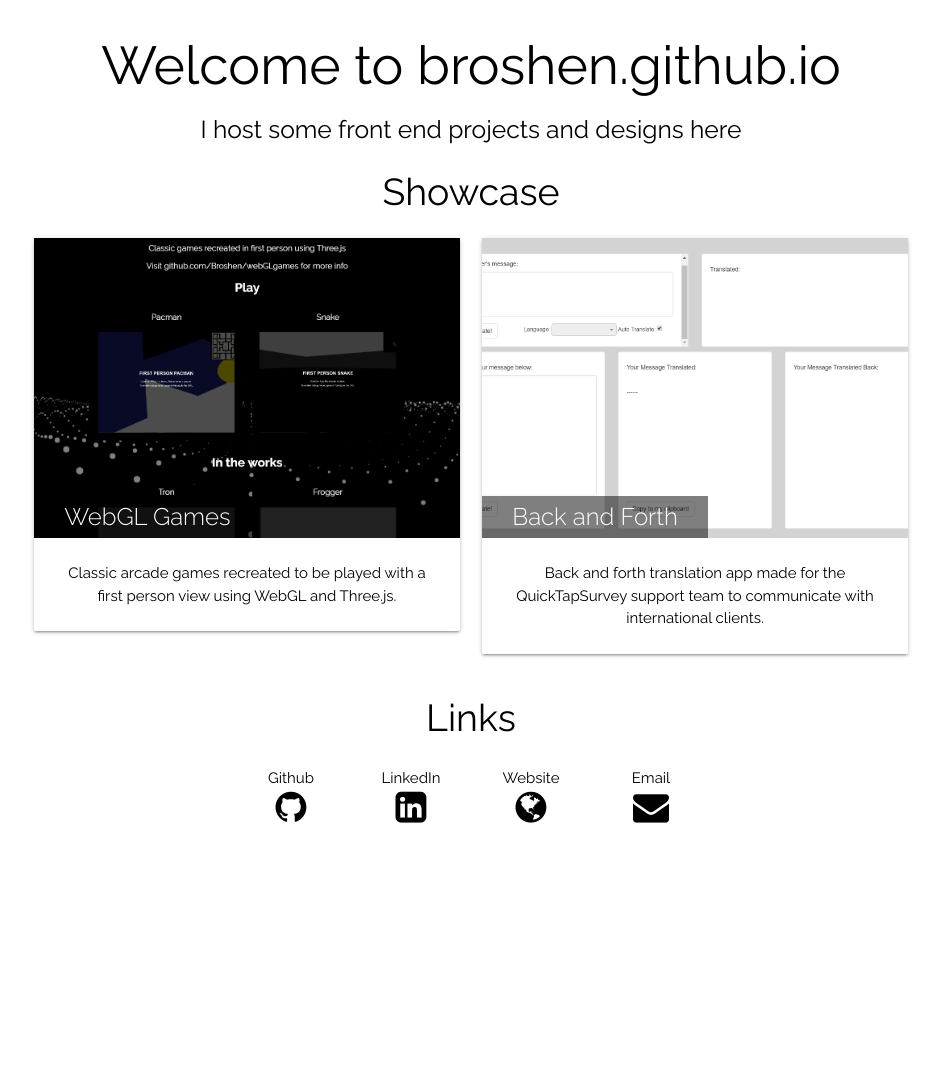
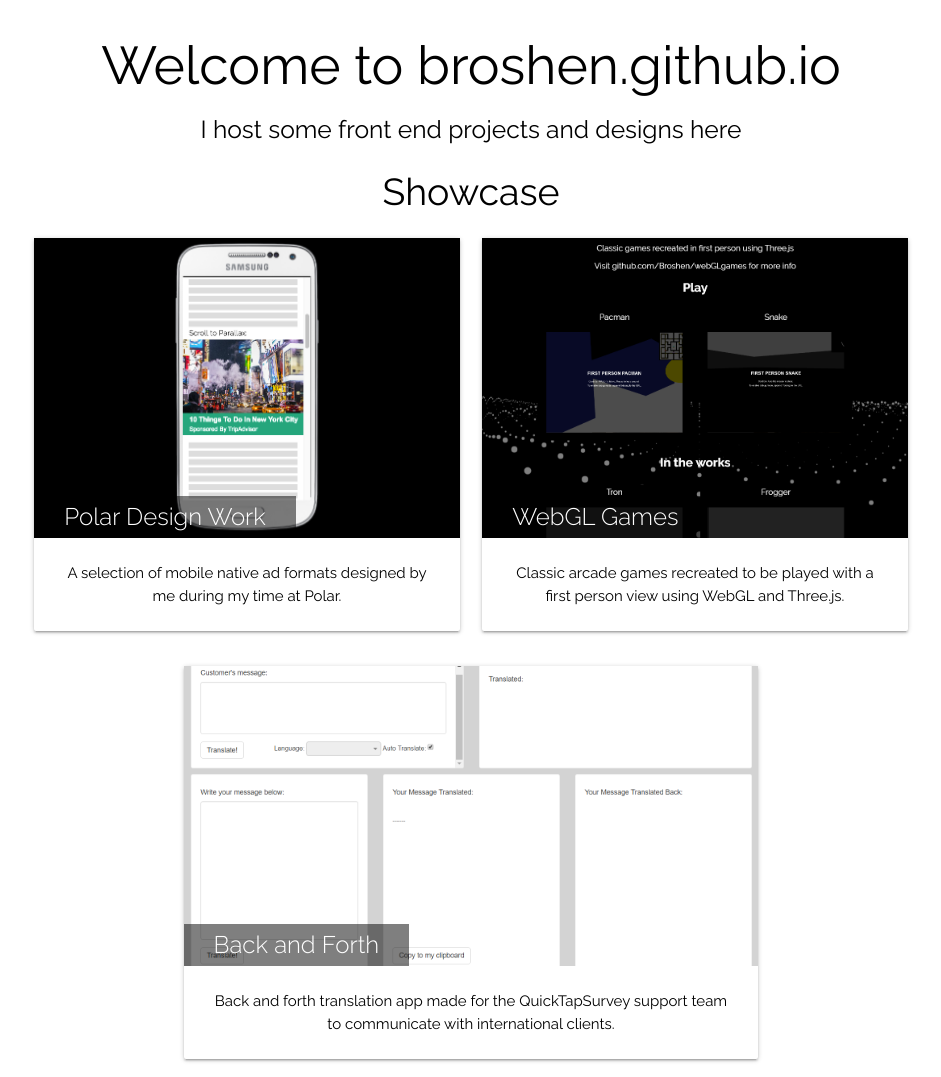
Before and after one commit to Broshen/broshen.github.io, a plain HTML site: page index.html in a window 1280 px wide. Shown: the top 1077 px of the page, without its empty margins (169-1110 px from the left). Before the commit the page ends 837 px from the top, so only its background shows below. Drawn offline with nearby package versions, Linux system fonts and the light colour scheme.

Commit message:
Added Polar portfolio

```diff
--- a/index.html
+++ b/index.html
@@ -22,6 +22,18 @@
             <div class="row">
                 <div class="col s12 m6 l6">
                     <div class="card">
+                        <a href="//broshen.github.io/polarWork" target="_blank">
+                            <div class="card-image thumbnail" style="background-image: url(/polarWork.png)">
+                                <span class="card-title">Polar Design Work</span>
+                            </div>
+                            <div class="card-content">
+                                <p>A selection of mobile native ad formats designed by me during my time at Polar.</p>
+                            </div>
+                        </a>
+                    </div>
+                </div>
+                <div class="col s12 m6 l6">
+                    <div class="card">
                         <a href="//broshen.github.io/webGLgames" target="_blank">
                             <div class="card-image thumbnail" style="background-image: url(/webGL.png)">
                                 <span class="card-title">WebGL Games</span>
@@ -32,7 +44,10 @@
                         </a>
                     </div>
                 </div>
-                <div class="col s12 m6 l6">
+            </div>
+            <div class="row">
+
+                <div class="col s12 m8 l8" style="float:none; margin: 0 auto;">
                     <div class="card">
                         <a href="//broshen.github.io/backAndForth" target="_blank">
                             <div class="card-image thumbnail" style="background-image: url(/backAndForth.png)">
```
Also changed, not shown: polarWork.png (added).
